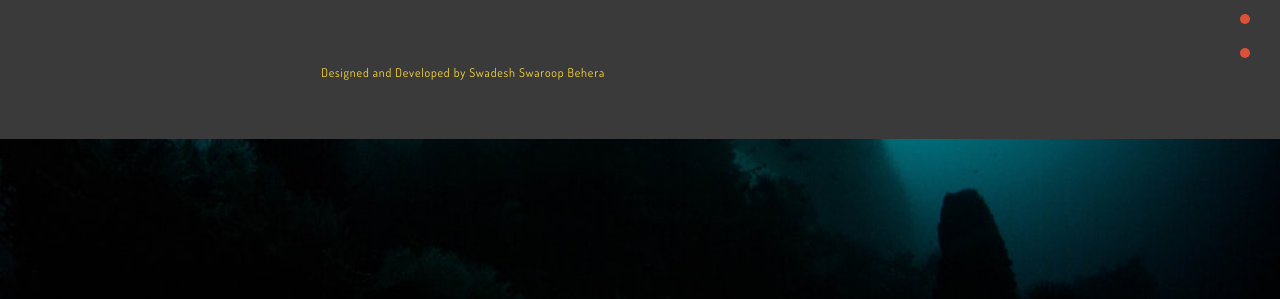
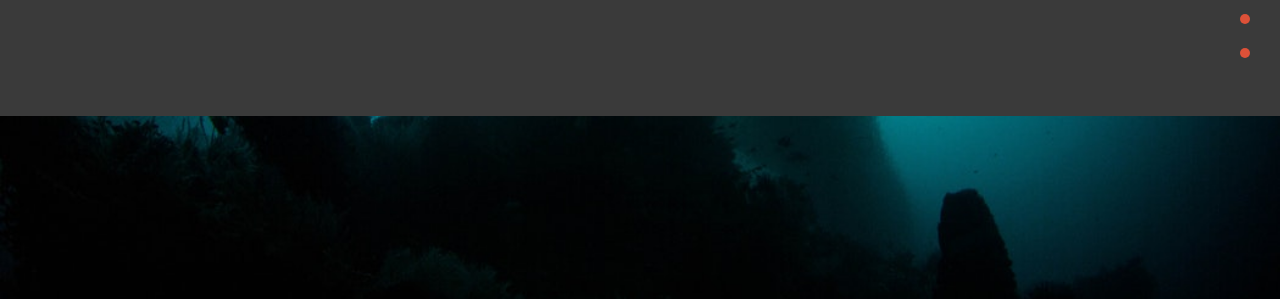
Before and after one commit to vistaar2k19/vistaar2k19.github.io, a plain HTML site: page login.html in a window 1280 px wide. Shown: the part 501-800 px from the top of the page. Drawn offline with Linux system fonts and the light colour scheme; some packages are replaced by stand-ins of ours.

Commit message:
Update login.html

```diff
--- a/login.html
+++ b/login.html
@@ -151,7 +151,7 @@
                         <br>
                         <br>
                         <br>
-                        <li><a href="">Designed and Developed by Swadesh Swaroop Behera</a></li>
+
 
                       </ul>
                     </div>
```
